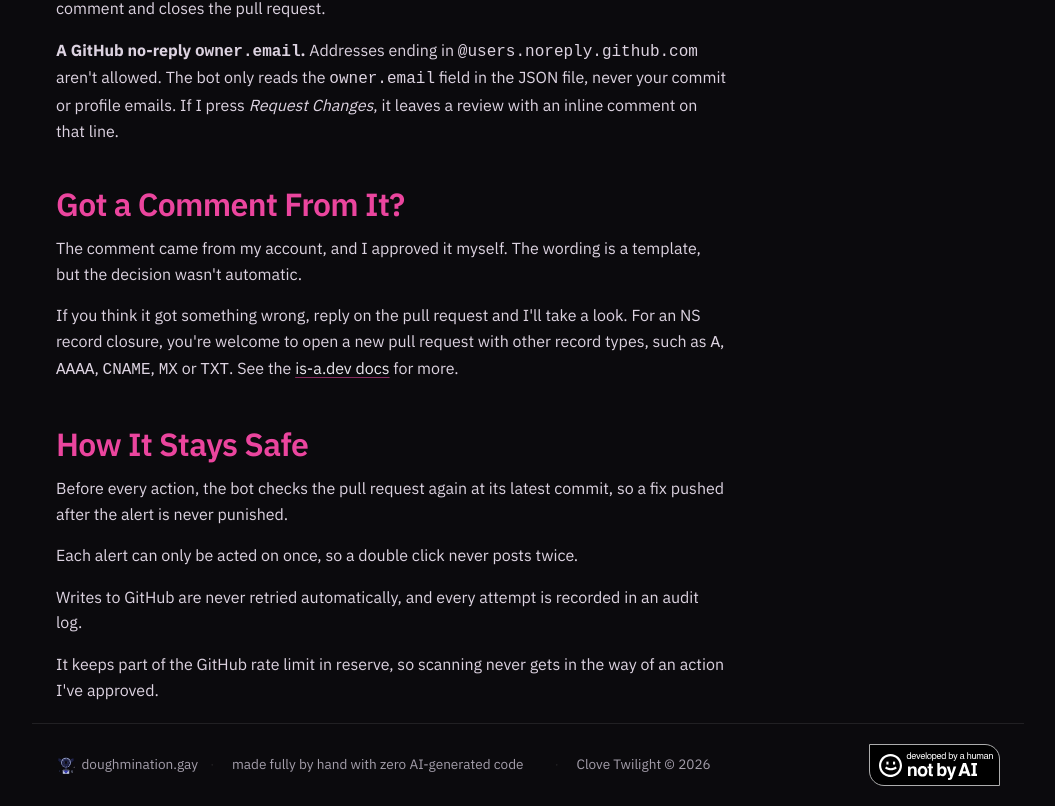
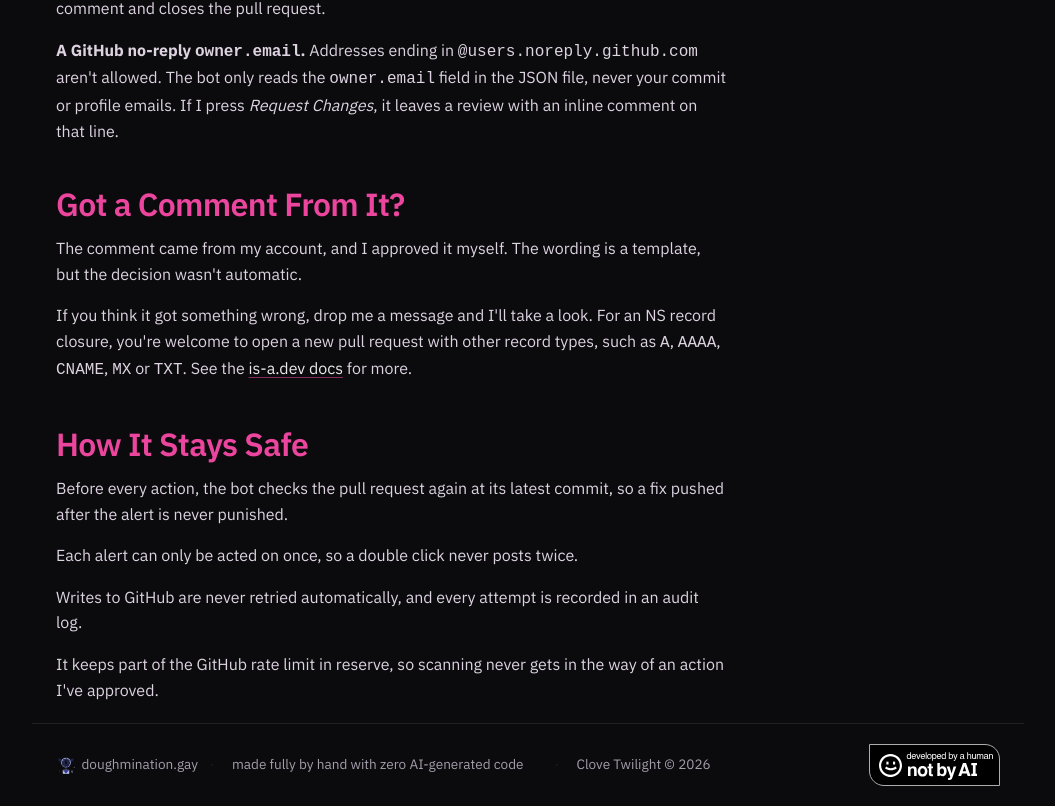
Before and after one commit to doughmination/web, a SvelteKit app: page /automated in a window 1280 px wide. Shown: the part 753-1559 px from the top of the page, without its empty margins (112-1167 px from the left). Built offline with nearby package versions, Linux system fonts and the light colour scheme; no server answers; some icons are missing.

Commit message:
editing wording

```diff
--- a/src/routes/automated/+page.svelte
+++ b/src/routes/automated/+page.svelte
@@ -59,8 +59,8 @@
 		The comment came from my account&comma; and I approved it myself. The wording is a
 		template&comma; but the decision wasn&apos;t automatic.
 		<br />
-		If you think it got something wrong&comma; reply on the pull request and I&apos;ll take a look. For
-		an NS record closure&comma; you&apos;re welcome to open a new pull request with other record types&comma;
+		If you think it got something wrong&comma; drop me a message and I&apos;ll take a look. For an NS
+		record closure&comma; you&apos;re welcome to open a new pull request with other record types&comma;
 		such as <code>A</code>&comma; <code>AAAA</code>&comma; <code>CNAME</code>&comma;
 		<code>MX</code> or <code>TXT</code>. See the
 		<a href="https://docs.is-a.dev/faq/#who-can-use-ns-records">is-a.dev docs</a> for more.
```
